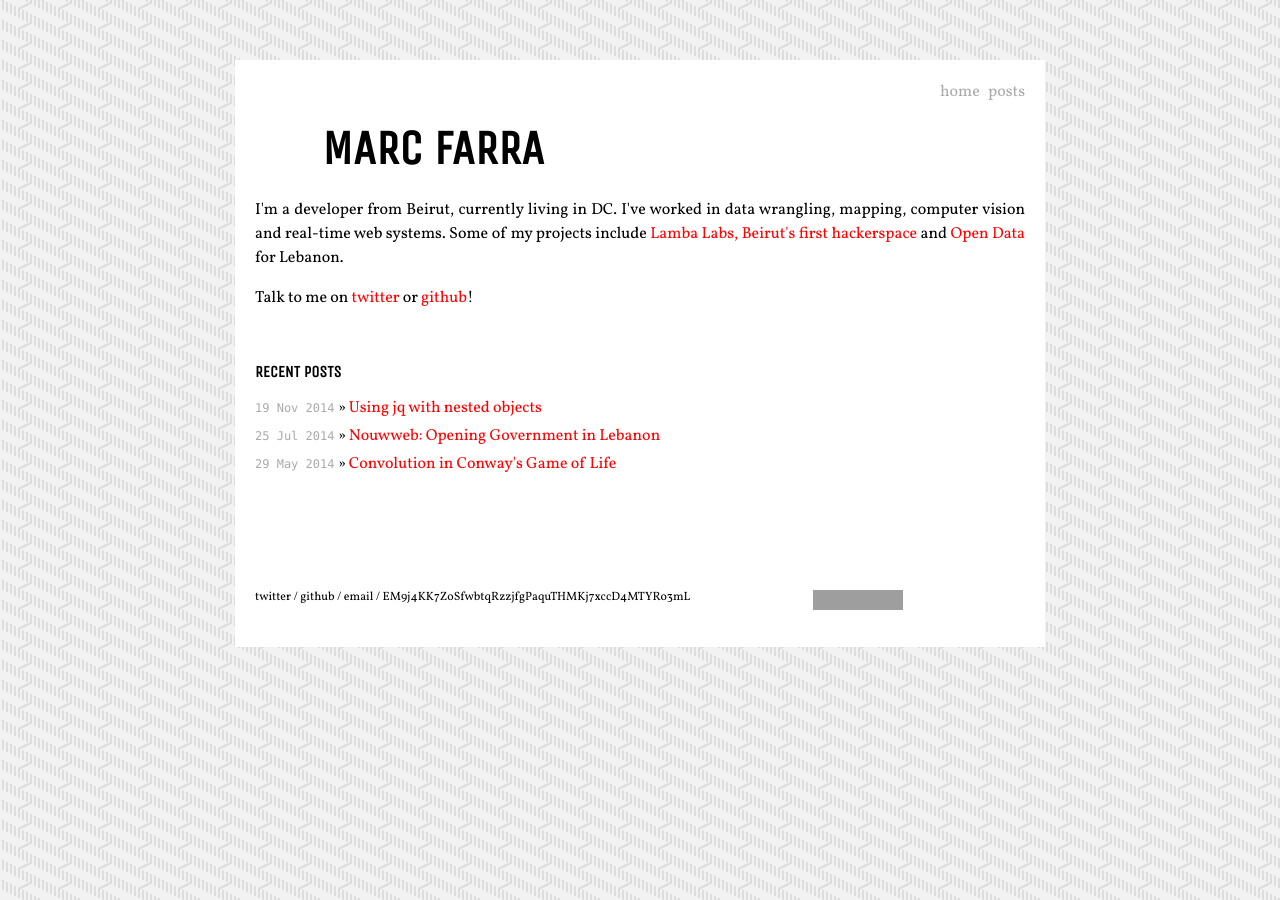
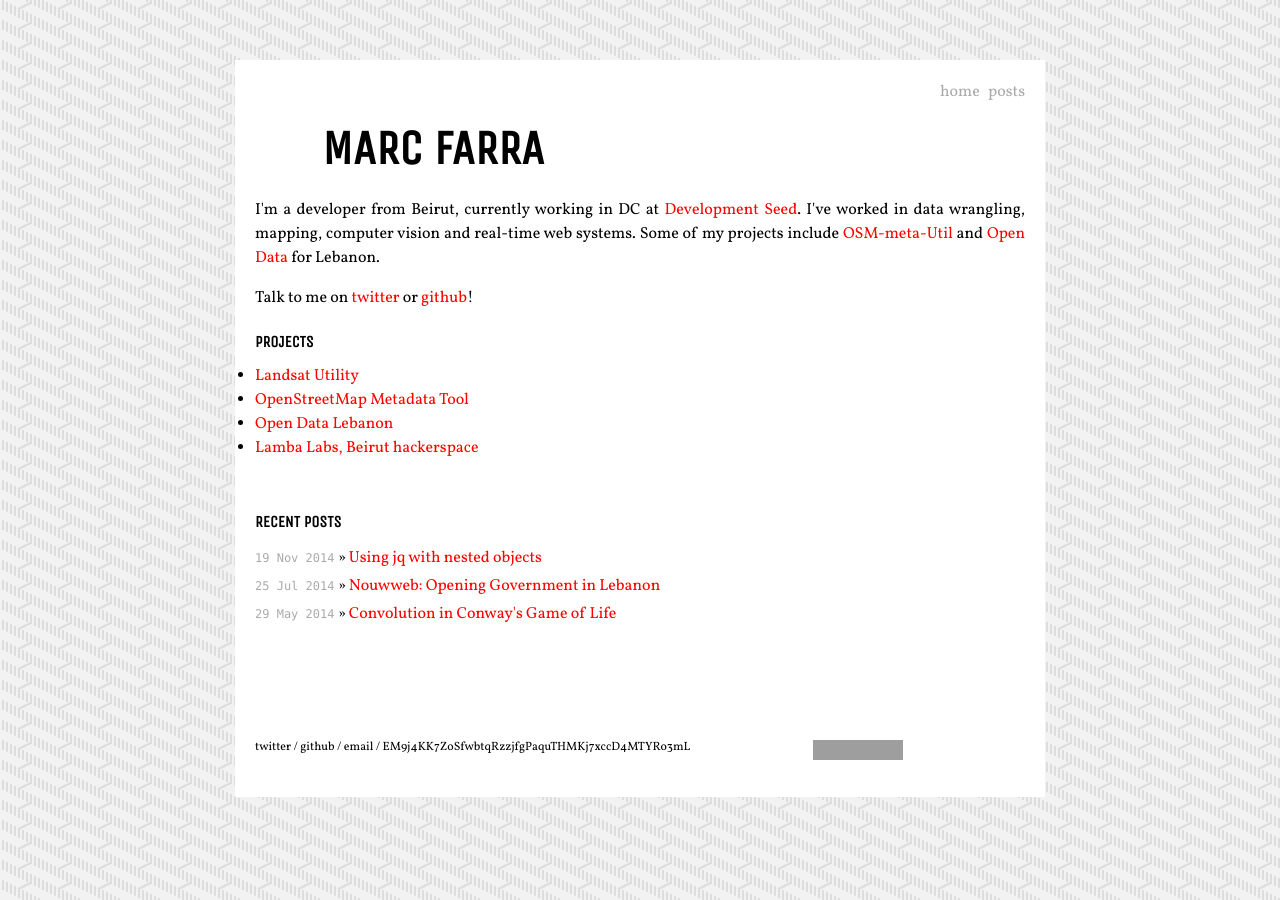
Before and after one commit to kamicut/kamicut.github.io, a Jekyll site: the page built from index.html, in a window 1280 px wide. Built offline with Jekyll 4.4.1, drawn with Linux system fonts in a browser that asks for light colours; Markdown is read by kramdown in place of the engine named in the settings; grey boxes are pictures that could not be loaded.

Commit message:
Update index.html

```diff
--- a/index.html
+++ b/index.html
@@ -4,9 +4,19 @@ title: Home
 ---
 <div class="home">
 <a href="http://0fps.net/2012/11/19/conways-game-of-life-for-curved-surfaces-part-1/" target="_blank"><canvas id="c"></canvas></a><h1>MARC FARRA</h1>
-	<p>I'm a developer from Beirut, currently living in DC. I've worked in data wrangling, mapping, computer vision and real-time web systems. Some of my projects include <a href="http://lambalabs.org">Lamba Labs, Beirut's first hackerspace</a> and <a href="http://openleb.io">Open Data</a> for Lebanon. </p>
+	<p>I'm a developer from Beirut, currently working in DC at <a href="https://developmentseed.org">Development Seed</a>. I've worked in data wrangling, mapping, computer vision and real-time web systems. Some of my projects include <a href="http://github.com/osmlab/osm-meta-util">OSM-meta-Util</a> and <a href="http://openleb.io">Open Data</a> for Lebanon. </p>
 
 	<p>Talk to me on <a href="http://twitter.com/kamicut">twitter</a> or <a href="http://github.com/kamicut">github</a>!</p>
+</div>
+
+<div id="projects">
+	<h3>Projects</h3>
+	<ul>
+		<li><a href="https://www.developmentseed.org/blog/2014/08/29/landsat-util/">Landsat Utility</a></li>
+		<li><a href="https://www.developmentseed.org/blog/2015/02/19/tapping-into-osm-metadata/">OpenStreetMap Metadata Tool</a></li>
+		<li><a href="http://openleb.io">Open Data Lebanon</a></li>
+		<li><a href="http://lambalabs.org">Lamba Labs, Beirut hackerspace</a></li>
+	</ul>
 </div>
 
 <div id="post-container">
```
